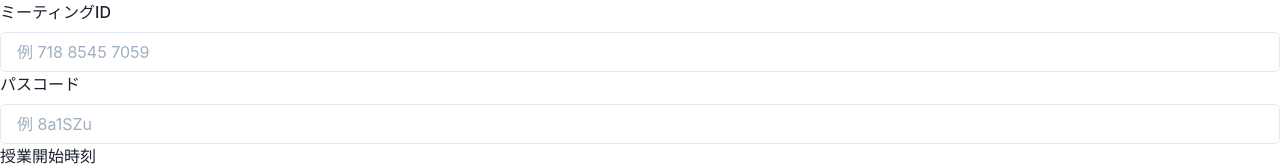
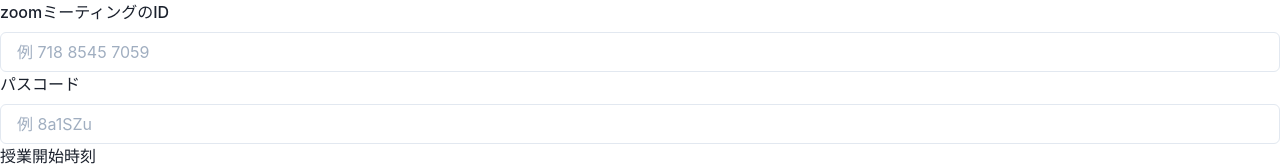
Before and after one commit to joel2145/official-search, a React (Create React App) app: page / in a window 1280 px wide. Shown: the top 166 px of the page. Built offline with nearby package versions, Linux system fonts and the light colour scheme.

Commit message:
no message

```diff
--- a/src/components/Form.js
+++ b/src/components/Form.js
@@ -52,7 +52,7 @@ export const Form = () => {
     <>
       <FormControl>
 
-        <FormLabel htmlFor=''>ミーティングID</FormLabel>
+        <FormLabel htmlFor=''>zoomミーティングのID</FormLabel>
         <Input id='zoomID' type='number' placeholder='例 718 8545 7059' size='md' value={meetingID} onChange={meetingIDChange} />
 
         <FormLabel htmlFor=''>パスコード</FormLabel>
```
